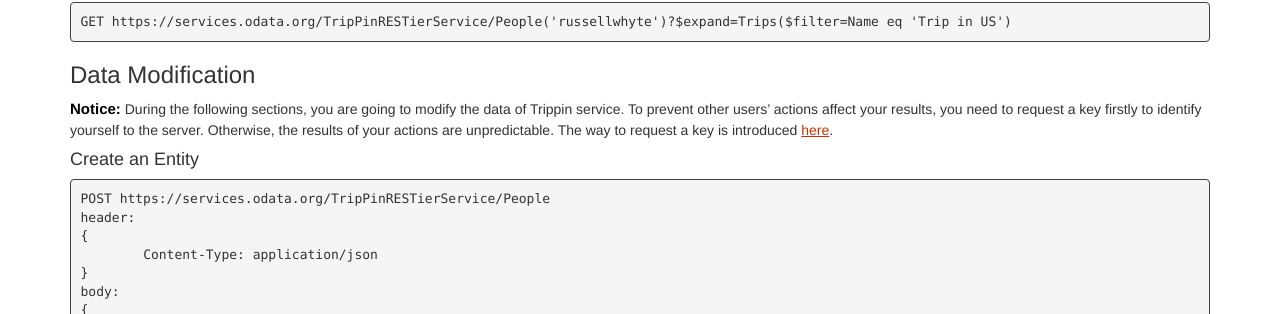
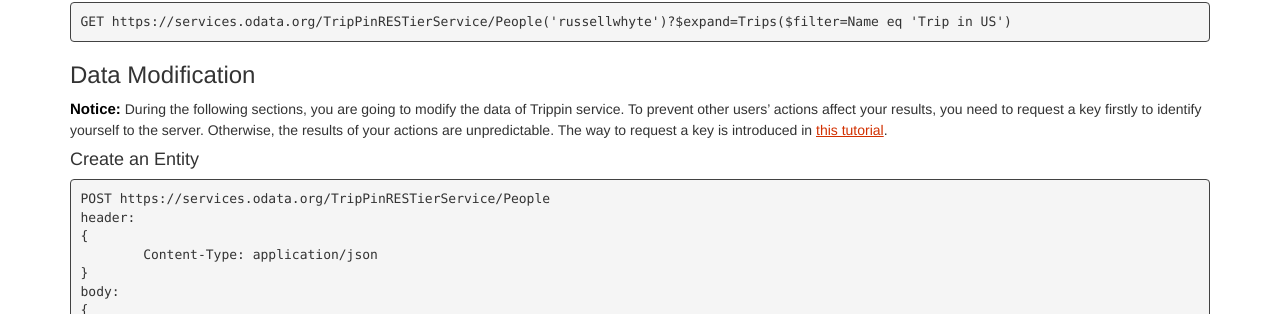
Before and after one commit to OData/odataorg.github.io, a Jekyll site: the page built from pages/service-usages/basic-usages.md, in a window 1280 px wide and 900 px high, scrolled down 1947 px. Shown: the part 159-473 px from the top of the window. Built offline with Jekyll 4.4.1, drawn with Linux system fonts in a browser that asks for light colours; nearby versions of some CDN libraries; our own code applies the rules of GitHub Pages for plain Markdown files; library files that are not in the unit come from our copies; a style sheet for code colours, icons or effects is not loaded.

Commit message:
Changed hyperlink text for voice access compatibility

```diff
--- a/pages/service-usages/basic-usages.md
+++ b/pages/service-usages/basic-usages.md
@@ -126,7 +126,7 @@
 ### Data Modification
 
 **Notice:** During the following sections, you are going to modify the data of Trippin service. To prevent other users' actions affect your results, you need to request a key firstly to identify yourself to the server.
-Otherwise, the results of your actions are unpredictable. The way to request a key is introduced [here](service-usages/request-key-tutorial/).
+Otherwise, the results of your actions are unpredictable. The way to request a key is introduced in [this tutorial](service-usages/request-key-tutorial/).
 
 #### Create an Entity
 
```
